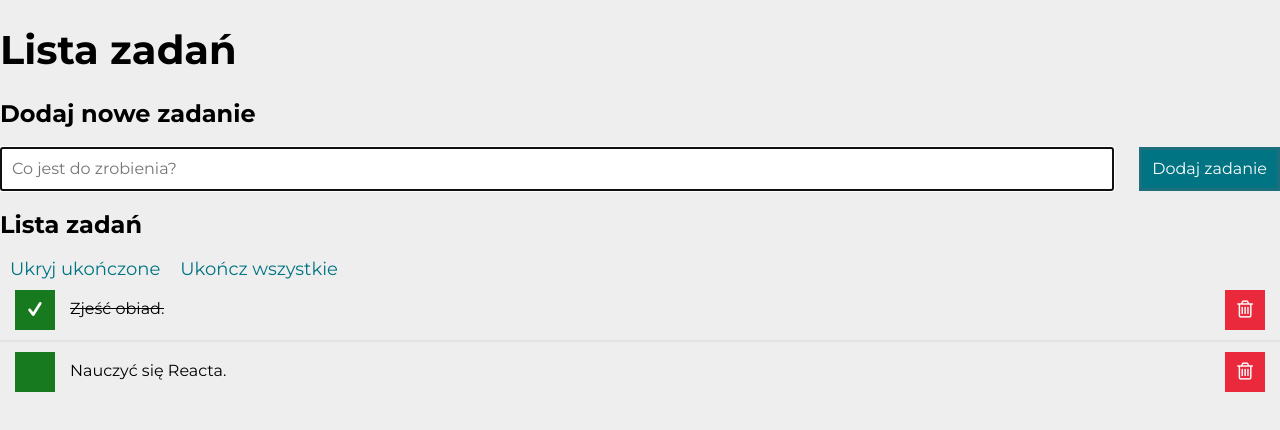
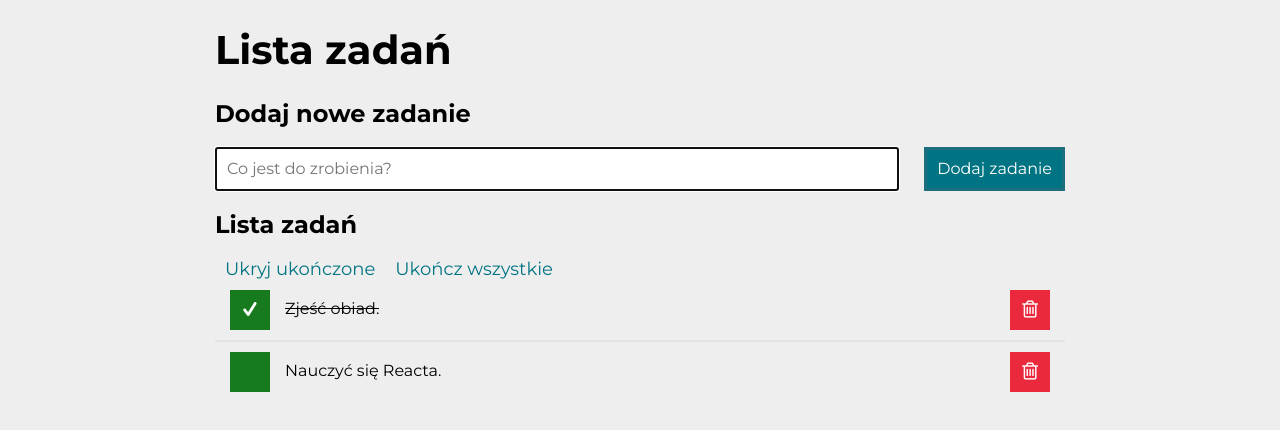
Before and after one commit to Rafal-1999/To-Do-List-React, a React (Create React App) app: page / in a window 1280 px wide. Shown: the top 430 px of the page. Built offline with nearby package versions, Linux system fonts and the light colour scheme.

Commit message:
Created container

```diff
--- a/package.json
+++ b/package.json
@@ -1,6 +1,6 @@
 {
   "name": "to-do-list-react",
-  "version": "0.3.1",
+  "version": "0.3.2",
   "private": true,
   "homepage": "https://rafal-1999.github.io/To-Do-List-React/",
   "dependencies": {
--- a/src/index.css
+++ b/src/index.css
@@ -7,4 +7,7 @@ html {
 body {
     font-family: "Montserrat", sans-serif;
     background: rgb(238, 238, 238);
+    max-width: 900px;
+    margin: 0 auto;
+    padding: 0 25px;
 }
```
